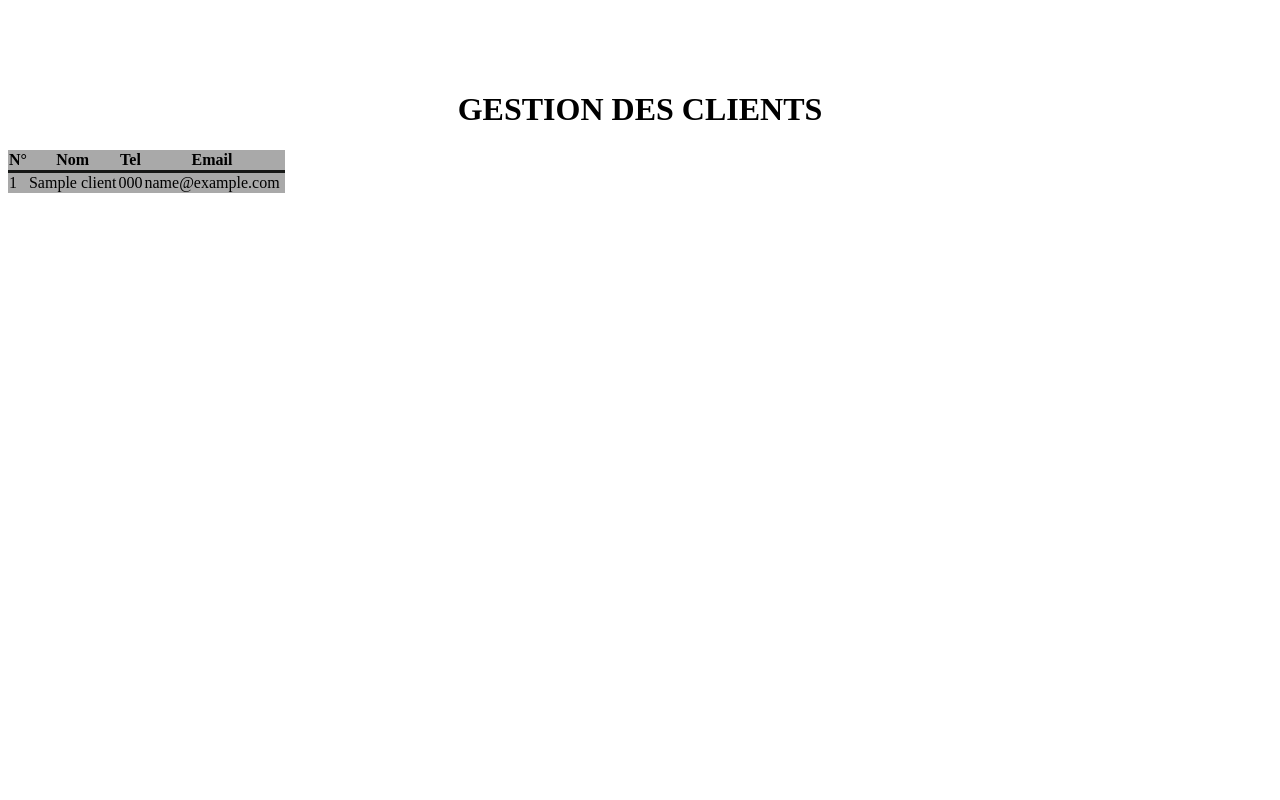
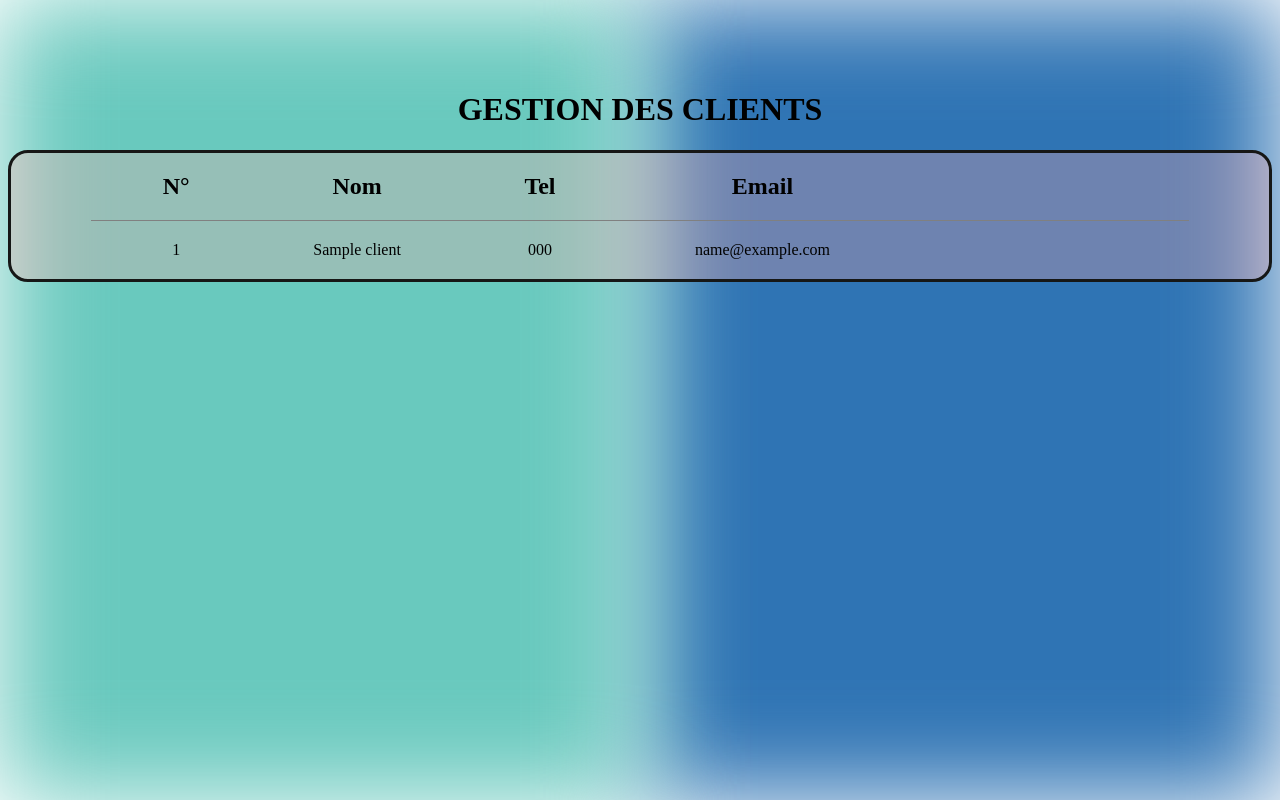
Before and after one commit to MariaFariss/Conciergerie, a PHP site: page /index.php?action=gestion_clients in a window 1280 px wide. Run offline with PHP 8.4, Linux system fonts and the light colour scheme; tables that the repository leaves empty hold one stand-in row (values such as "Sample post"); some libraries are stand-ins or nearby versions.

Commit message:
styles gestion

```diff
--- a/css/styles.css
+++ b/css/styles.css
@@ -76,10 +76,27 @@
   position: relative;
 }
 
-tr {
+td,
+th {
+  padding: 20px;
+  text-align: center;
+  width: 90rem;
+}
+
+th {
+  font-size: 1.5rem;
+}
+
+.ligne {
   border: 3px solid rgb(22, 23, 22);
   border-radius: 20px;
-  background-color: darkgray;
+  position: relative;
+  padding-left: 5rem;
+  padding-right: 5rem;
+  background-color: rgba(255, 165, 165, 0.3);
+}
+.ligne a {
+  color: black;
 }
 
 /*# sourceMappingURL=styles.css.map */
--- a/sass/affichages.scss
+++ b/sass/affichages.scss
@@ -1,6 +1,23 @@
-tr {
+td,
+th {
+    padding: 20px;
+    text-align: center;
+    width: 90rem;
+}
+
+th {
+    font-size: 1.5rem;
+}
+
+.ligne {
     border: 3px solid rgb(22, 23, 22);
     border-radius: 20px;
-    background-color: darkgray;
+    position: relative;
+    padding-left: 5rem;
+    padding-right: 5rem;
+    background-color: rgba($color: #FFA5A5, $alpha: 0.3);
+    a {
+        color: black;
 
+    }
 }
--- a/sass/autres.scss
+++ b/sass/autres.scss
@@ -54,6 +54,7 @@ $bg2: #69c9be;
     text-align: center;
     padding-top: 70px;
     color: black;
+
 }
 
 .icone1 {
--- a/templates/gestion_clients.php
+++ b/templates/gestion_clients.php
@@ -1,10 +1,11 @@
 <?php $title = "Gestion des clients"; ?>
 
 <?php ob_start(); ?>
-<!-- <?php require('background.php') ?> -->
+<?php require('background.php') ?>
 <h1 class="title">GESTION DES CLIENTS</h1>
 <iconify-icon icon="ic:round-person-add" width="40" class="icone1"></iconify-icon>
 <iconify-icon icon="material-symbols:home" width="40" class="icone2"></iconify-icon>
+<div class="ligne">
     <table border=1 frame=void rules=rows>
         <thead>
             <th>N°</th>
@@ -18,7 +19,9 @@
             <?php
             foreach ($clients as $client) {
             ?>
+
                 <tr>
+
                     <td>
                         <?= $client->id_client ?>
                     </td>
@@ -42,14 +45,16 @@
                         </a>
                     </td>
 
+                </tr>
 
-            </tr>
+
             <?php
             }
             ?>
 
         </tbody>
     </table>
+</div>
 
 <?php $content = ob_get_clean(); ?>
 
--- a/templates/layout.php
+++ b/templates/layout.php
@@ -5,7 +5,7 @@
         <title><?= $title ?></title>
         <script src="https://code.iconify.design/iconify-icon/1.0.2/iconify-icon.min.js"></script>
         <link href="https://fonts.googleapis.com/icon?family=Material+Icons" rel="stylesheet">
-        <link href="../css/styles.css" rel="stylesheet" />
+        <link href="css/styles.css" rel="stylesheet" />
     </head>
 
     <body>
```
Also changed, not shown: 1 other file. Lines whose indentation alone changed are shown as unchanged.
